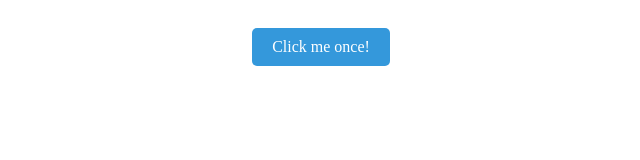
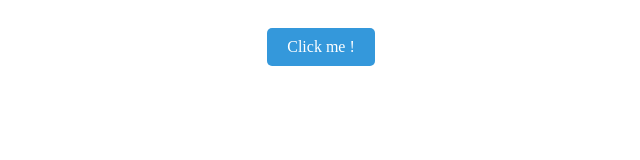
Before and after one commit to techie-bro/techie-bro.github.io, a plain HTML site: page index.html in a window 1280 px wide. Shown: the whole page, without its empty margins (319-959 px from the left). Drawn offline with Linux system fonts and the light colour scheme.

Commit message:
Update index.html

```diff
--- a/index.html
+++ b/index.html
@@ -25,7 +25,7 @@
   </head>
   <body>
     <div class="container">
-      <a href="https://www.google.com" class="button">Click me once!</a>
+      <a href="https://www.google.com" class="button">Click me !</a>
     </div>
   </body>
 </html>
```
